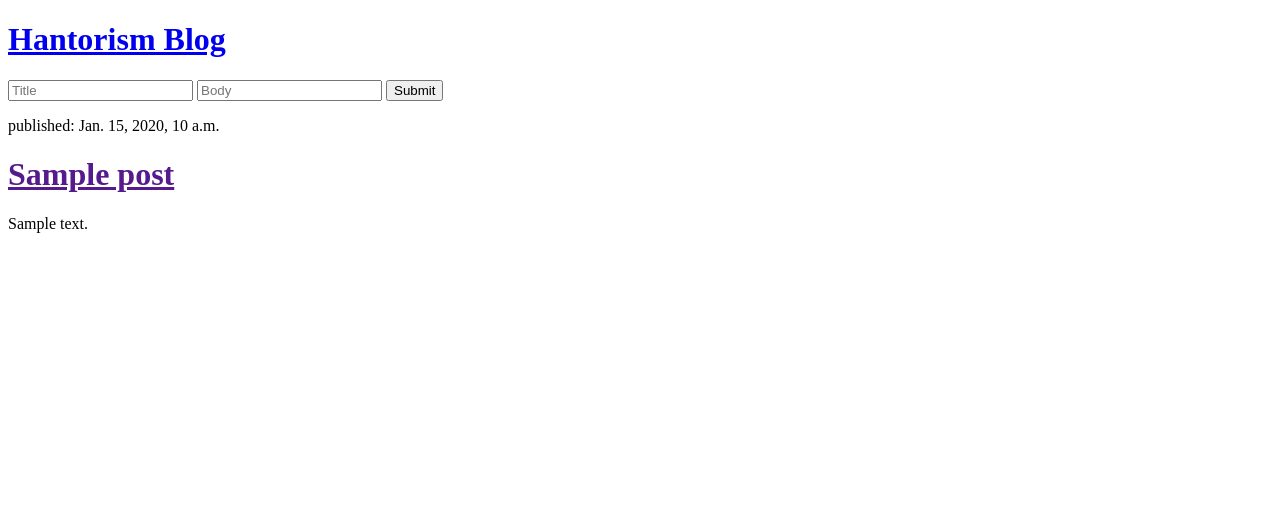
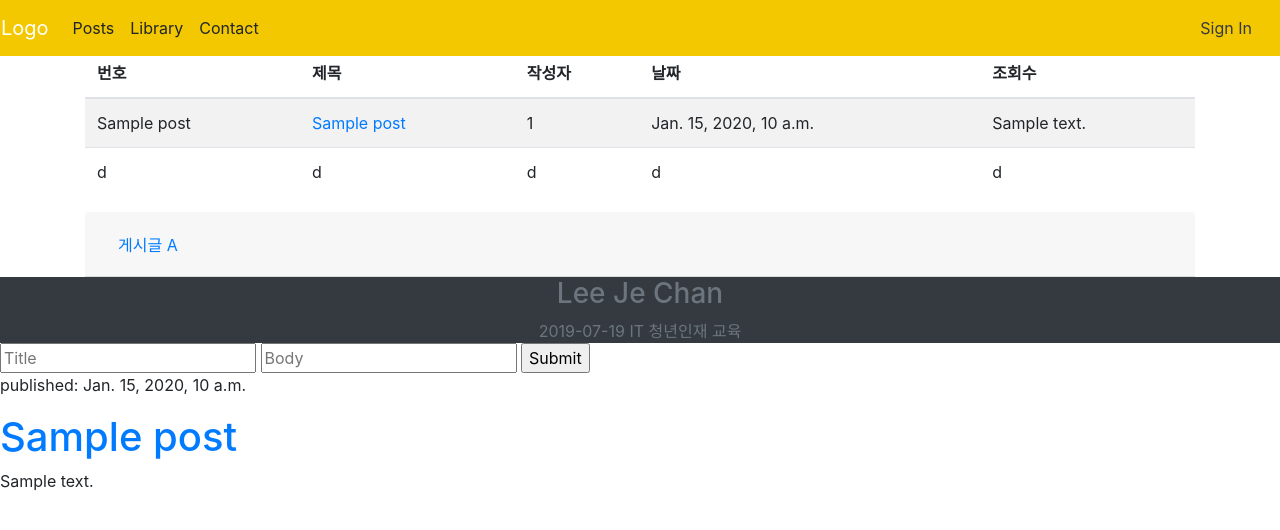
Before and after one commit to terajh/hantor_page, a Django app: template hantorism_post/templates/post_list.html in a window 1280 px wide. Shown: the top 530 px of the page. Run offline with Django 3.2, Linux system fonts and the light colour scheme; the template is opened without the code that fills it: most values are stand-ins (such as "Sample title", 1, 10 or a date in 2020); some libraries are stand-ins or nearby versions.

Commit message:
make post....little.....

```diff
--- a/hantorism_post/templates/post_list.html
+++ b/hantorism_post/templates/post_list.html
@@ -1,13 +1,62 @@
-<!DOCTYPE html>
-<html lang="en">
-<head>
-    <meta charset="UTF-8">
-    <title>Title</title>
-</head>
-<body>
-<div>
-    <h1><a href="/post/">Hantorism Blog</a></h1>
+<!doctype html>
+<html>
+{% load staticfiles %}
+
+<body class="pt-5">
+    <!-- Navbar -->
+    {% include 'header.html' %}
+    <div class="container">
+        <table class="table table-striped">
+            <thead>
+                <tr>
+                    <th>번호</th>
+                    <th>제목</th>
+                    <th>작성자</th>
+                    <th>날짜</th>
+                    <th>조회수</th>
+                </tr>
+            </thead>
+            <tbody>
+                    {% for post in posts %}
+                    <tr>
+                        <td>{{post}}</td>
+                        <td><a href="">{{ post.title }}</a></td>
+                        <td>{{ post.userID }}</td>
+                        <td>{{ post.created_date }}</td>
+                        <td>{{ post.text|linebreaksbr }}</td>
+                    </tr>
+                    {% endfor %}
+
+                <tr>
+
+                    <td>d</td>
+                    <td>d</td>
+                    <td>d</td>
+                    <td>d</td>
+                    <td>d</td>
+                </tr>
+            </tbody>
+        </table>
+
+        <div class="card">
+                <div class="card-header" id="heading2">
+                <h2 class="mb-0">
+                    <button class="btn btn-link collapsed" type="button" data-toggle="collapse" data-target="#collapse2" aria-expanded="false" aria-controls="collapseTwo">
+                    게시글 A
+                    </button>
+                </h2>
                 </div>
+                <div id="collapse2" class="collapse" aria-labelledby="headingTwo" data-parent="#accordionExample">
+                <div class="card-body">
+                    Anim pariatur cliche reprehenderit, enim eiusmod high life accusamus terry richardson ad squid. 3 wolf moon officia aute, non cupidatat skateboard dolor brunch. Food truck quinoa nesciunt laborum eiusmod. Brunch 3 wolf moon tempor, sunt aliqua put a bird on it squid single-origin coffee nulla assumenda shoreditch et. Nihil anim keffiyeh helvetica, craft beer labore wes anderson cred nesciunt sapiente ea proident. Ad vegan excepteur butcher vice lomo. Leggings occaecat craft beer farm-to-table, raw denim aesthetic synth nesciunt you probably haven't heard of them accusamus labore sustainable VHS.
+                </div>
+                </div>
+            </div>
+    </div>
+    {% include 'footer.html' %}
+
+</html>
+
 <div>
     <form action="/post/" method="POST">
         <input type="text" name="title" placeholder="Title">
@@ -23,4 +72,5 @@
 </div>
 {% endfor %}
 </body>
+
 </html>
```
Also changed, not shown: hantorism_home/templates/list.html (+5 -4 lines), hantorism_user/templates/sign_up.html (+37 -25 lines), static/js/sign_up.js (added, +22 -0 lines). Lines whose indentation alone changed are shown as unchanged.
